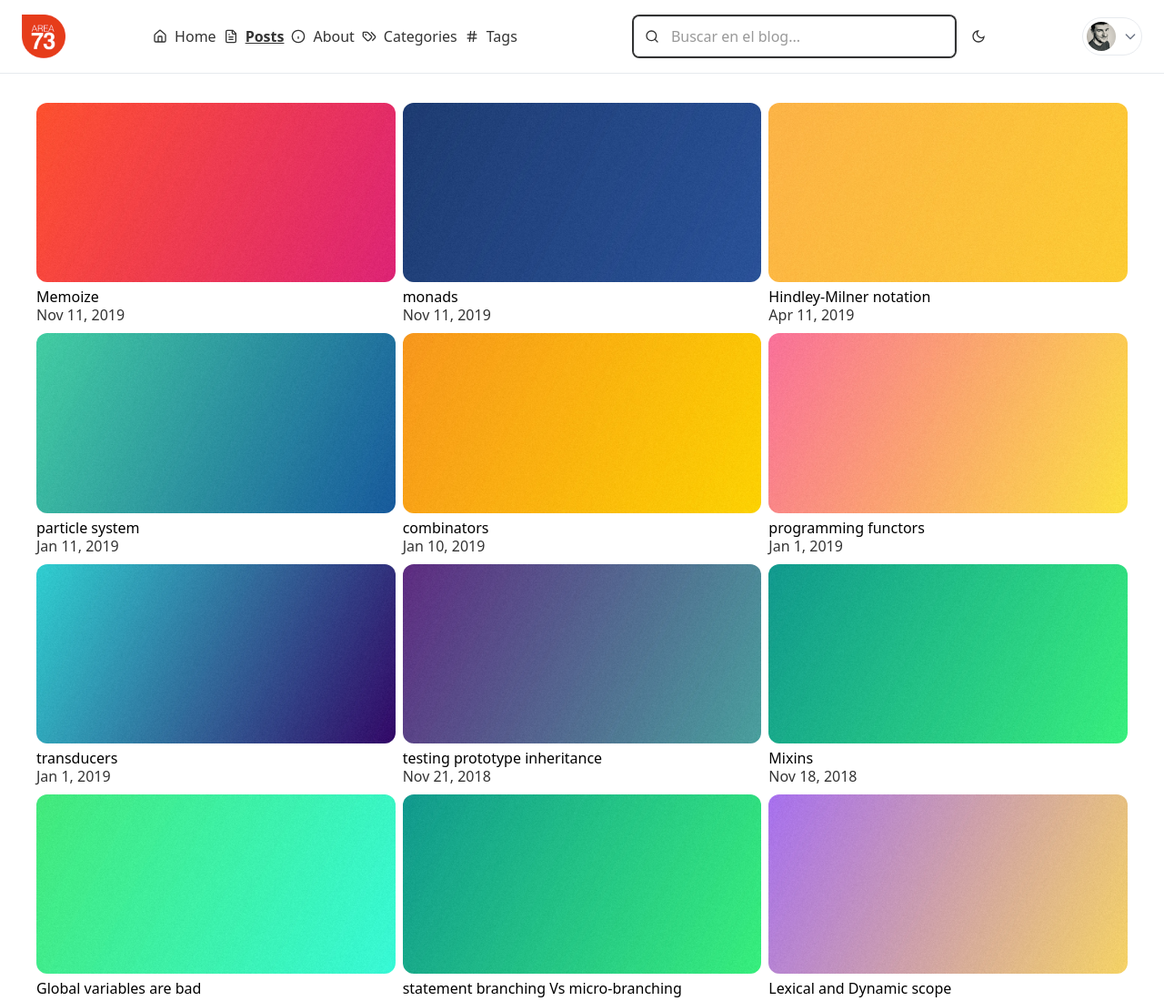
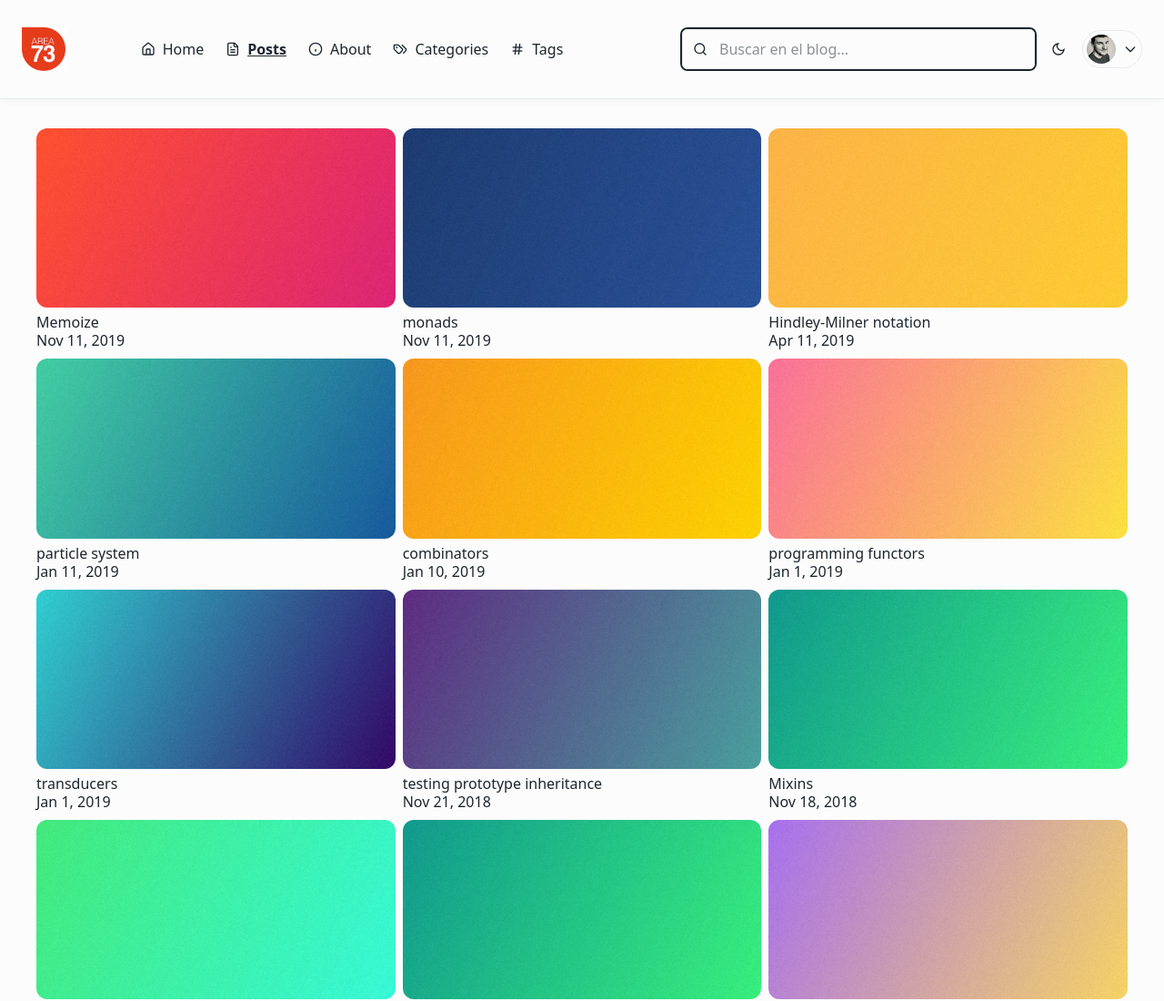
Before and after one commit to area73/erades.com, an Astro site: page /blog in a window 1280 px wide. Shown: the top 1100 px of the page at 91% size. Built offline with nearby package versions, Linux system fonts and the light colour scheme; Astro itself is replaced by a stand-in of ours.

Commit message:
Enhance Tailwind configuration and update component styles
- Added new color variables to the Tailwind configuration for improved theming.
- Refactored Header component styles for better layout and responsiveness, including a shadow effect.
- Updated SearchBox and SearchInput components to ensure consistent text color and layout.
- Modified BlogPost and index pages to apply background and text color classes for improved readability.
- Adjusted tag display styles in the tags page for better visual consistency.

```diff
--- a/src/components/Header.astro
+++ b/src/components/Header.astro
@@ -13,7 +13,10 @@ if (typeof window !== "undefined") {
 ---
 
 <header
-  class="w-full flex items-center justify-between px-6 py-4 border-b bg-background sticky top-0 z-50"
+  class="w-full border-b bg-background sticky top-0 z-50 shadow-[0_2px_8px_rgba(0,0,0,0.04)]"
+>
+  <div
+    class="max-w-[1440px] mx-auto w-full flex items-center justify-between px-6 py-4"
   >
     <div class="flex items-center gap-6 min-w-0">
       <a
@@ -27,7 +30,7 @@ if (typeof window !== "undefined") {
         />
       </a>
     </div>
-  <nav class="flex items-center gap-2">
+    <nav class="flex items-center gap-6">
       <HeaderLink href="/">Home</HeaderLink>
       <HeaderLink href="/blog">Posts</HeaderLink>
       <HeaderLink href="/about">About</HeaderLink>
@@ -35,11 +38,13 @@ if (typeof window !== "undefined") {
       <HeaderLink href="/tags">Tags</HeaderLink>
     </nav>
     <div class="flex items-center gap-6 min-w-0">
-    <div class="hidden md:block min-w-0 flex-1">
+      <div class="hidden md:block">
+        <div class="w-[420px] max-w-full">
           <HeaderSearchBox client:only="react" />
         </div>
-    <div class="flex items-center gap-4 ml-4">
-      <!-- Dark mode switch funcional y visual como el repo de referencia -->
+      </div>
+      <div class="flex items-center gap-4">
+        <div class="flex items-center gap-2">
           <button
             id="theme-toggle-btn"
             type="button"
@@ -57,25 +62,24 @@ if (typeof window !== "undefined") {
                   ? '<svg class="h-4 w-4 text-muted-foreground hover:text-foreground transition-colors" fill="none" stroke="currentColor" stroke-width="2" viewBox="0 0 24 24"><circle cx="12" cy="12" r="5"/><path d="M12 1v2m0 18v2m11-11h-2M3 12H1m16.95 7.07-1.41-1.41M6.34 6.34 4.93 4.93m12.02 0-1.41 1.41M6.34 17.66l-1.41 1.41"/></svg>'
                   : '<svg class="h-4 w-4 text-muted-foreground hover:text-foreground transition-colors" fill="none" stroke="currentColor" stroke-width="2" viewBox="0 0 24 24"><path d="M21 12.79A9 9 0 1 1 11.21 3a7 7 0 0 0 9.79 9.79z"/></svg>';
               const setIcon = () => {
-            const isDark = document.documentElement.classList.contains("dark");
+                const isDark =
+                  document.documentElement.classList.contains("dark");
                 iconSpan.innerHTML = getSvg(isDark);
               };
               setIcon();
               btn.addEventListener("click", () => {
-            const isDark = document.documentElement.classList.toggle("dark");
+                const isDark =
+                  document.documentElement.classList.toggle("dark");
                 localStorage.setItem("theme", isDark ? "dark" : "light");
                 setIcon();
               });
             }
           </script>
-    </div>
-  </div>
-  <!-- User avatar dropdown visual (shadcn-ui style) -->
           <div class="relative">
             <button
               id="avatar-btn"
               type="button"
-      class="flex items-center rounded-full border bg-white dark:bg-gray-800 p-1 focus:outline-none"
+              class="flex items-center rounded-full border bg-card p-1 focus:outline-none"
               aria-haspopup="true"
               aria-expanded="false"
             >
@@ -85,21 +89,25 @@ if (typeof window !== "undefined") {
                 class="h-8 w-8 rounded-full object-cover"
               />
               <svg
-        class="ml-2 h-4 w-4 text-gray-500"
+                class="ml-2 h-4 w-4 text-muted-foreground"
                 fill="none"
                 stroke="currentColor"
                 stroke-width="2"
                 viewBox="0 0 24 24"
-        ><path stroke-linecap="round" stroke-linejoin="round" d="M19 9l-7 7-7-7"
-        ></path></svg
+                ><path
+                  stroke-linecap="round"
+                  stroke-linejoin="round"
+                  d="M19 9l-7 7-7-7"></path></svg
               >
             </button>
             <div
               id="avatar-menu"
-      class="hidden absolute right-0 mt-2 w-56 rounded-md shadow-lg bg-white dark:bg-gray-800 ring-1 ring-border focus:outline-none z-50"
+              class="hidden absolute right-0 mt-2 w-56 rounded-md shadow-lg bg-popover ring-1 ring-border focus:outline-none z-50"
             >
               <div class="py-3 px-4 border-b">
-        <div class="text-sm font-medium leading-none">Rodrigo Erades</div>
+                <div class="text-sm font-medium leading-none">
+                  Rodrigo Erades
+                </div>
                 <div class="text-xs text-muted-foreground truncate">
                   rerades@siete3.com
                 </div>
@@ -109,7 +117,7 @@ if (typeof window !== "undefined") {
                   href="https://linkedin.com/"
                   target="_blank"
                   rel="noopener noreferrer"
-          class="flex items-center gap-2 px-4 py-2 text-sm text-gray-700 dark:text-gray-200 hover:bg-gray-100 dark:hover:bg-gray-700 transition-colors font-medium"
+                  class="flex items-center gap-2 px-4 py-2 text-sm text-foreground hover:bg-muted transition-colors font-medium"
                 >
                   <svg
                     class="h-4 w-4 text-muted-foreground"
@@ -117,9 +125,10 @@ if (typeof window !== "undefined") {
                     stroke="currentColor"
                     stroke-width="2"
                     viewBox="0 0 24 24"
-            ><rect x="4" y="4" width="16" height="16" rx="2"></rect><path
-              d="M8 11v5"></path><path d="M8 8v.01"></path><path d="M12 16v-5"
-            ></path><path d="M16 16v-3a2 2 0 0 0-4 0"></path></svg
+                    ><rect x="4" y="4" width="16" height="16" rx="2"
+                    ></rect><path d="M8 11v5"></path><path d="M8 8v.01"
+                    ></path><path d="M12 16v-5"></path><path
+                      d="M16 16v-3a2 2 0 0 0-4 0"></path></svg
                   >
                   LinkedIn
                 </a>
@@ -127,7 +136,7 @@ if (typeof window !== "undefined") {
                   href="https://x.com/"
                   target="_blank"
                   rel="noopener noreferrer"
-          class="flex items-center gap-2 px-4 py-2 text-sm text-gray-700 dark:text-gray-200 hover:bg-gray-100 dark:hover:bg-gray-700 transition-colors font-medium"
+                  class="flex items-center gap-2 px-4 py-2 text-sm text-foreground hover:bg-muted transition-colors font-medium"
                 >
                   <svg
                     class="h-4 w-4 text-muted-foreground"
@@ -135,7 +144,8 @@ if (typeof window !== "undefined") {
                     stroke="currentColor"
                     stroke-width="2"
                     viewBox="0 0 24 24"
-            ><path d="M17 7L7 17"></path><path d="M7 7l10 10"></path></svg
+                    ><path d="M17 7L7 17"></path><path d="M7 7l10 10"
+                    ></path></svg
                   >
                   X
                 </a>
@@ -156,7 +166,11 @@ if (typeof window !== "undefined") {
                   toggleMenu();
                 });
                 document.addEventListener("click", (e) => {
-          if (open && !btn.contains(e.target) && !menu.contains(e.target)) {
+                  if (
+                    open &&
+                    !btn.contains(e.target) &&
+                    !menu.contains(e.target)
+                  ) {
                     toggleMenu(false);
                   }
                 });
@@ -167,4 +181,8 @@ if (typeof window !== "undefined") {
               }
             </script>
           </div>
+        </div>
+      </div>
+    </div>
+  </div>
 </header>
--- a/src/components/SearchBox.tsx
+++ b/src/components/SearchBox.tsx
@@ -71,7 +71,7 @@ export default function SearchBox({ query }: SearchBoxProps) {
                     className="mb-2 rounded-xl group-hover:shadow-lg transition-all"
                   />
                 )}
-                <h4 className="m-0 text-black leading-none group-hover:text-accent">
+                <h4 className="m-0 text-foreground leading-none group-hover:text-accent">
                   {fullDoc.title}
                 </h4>
                 <p className="m-0 group-hover:text-accent">
--- a/src/components/SearchInput.tsx
+++ b/src/components/SearchInput.tsx
@@ -8,7 +8,7 @@ type SearchInputProps = {
 export function SearchInput({ query, onQueryChange }: SearchInputProps) {
   return (
     <div className="relative flex items-center max-w-md w-full mx-8">
-      <span className="absolute left-3 top-1/2 -translate-y-1/2 flex items-center pointer-events-none">
+      <span className="absolute left-7 top-1/2 -translate-y-1/2 flex items-center pointer-events-none">
         {/* Lupa SVG accesible */}
         <svg
           className="h-4 w-4 text-muted-foreground"
@@ -35,7 +35,7 @@ export function SearchInput({ query, onQueryChange }: SearchInputProps) {
       <input
         type="text"
         placeholder="Buscar en el blog..."
-        className="pl-10 pr-4 h-11 w-full rounded-md border bg-background/80 text-base ring-offset-background placeholder:text-muted-foreground focus-visible:outline-none focus-visible:ring-2 focus-visible:ring-primary/20 focus-visible:border-primary transition-all duration-200"
+        className="m-4 pl-10 pr-4 h-11 w-full rounded-md border bg-secondary text-base ring-offset-background placeholder:text-muted-foreground focus-visible:outline-none focus-visible:ring-2 focus-visible:ring-primary/20 focus-visible:border-primary transition-all duration-200"
         autoFocus
         value={query}
         onChange={(e: React.ChangeEvent<HTMLInputElement>) =>
--- a/src/layouts/BlogPost.astro
+++ b/src/layouts/BlogPost.astro
@@ -22,7 +22,7 @@ const {
     <BaseHead title={title} description={description} />
   </head>
 
-  <body>
+  <body class="bg-background text-foreground min-h-screen">
     <Header />
     <main class="max-w-[1200px] mx-auto pt-8 w-[calc(100%-2em)]">
       <article>
@@ -56,7 +56,7 @@ const {
             <div class="flex flex-wrap gap-2 justify-end -mt-8">
               {
                 tags.map((tag) => (
-                  <span class="bg-gray-200 px-2 py-1 rounded-full">{tag}</span>
+                  <span class="bg-muted px-2 py-1 rounded-full">{tag}</span>
                 ))
               }
             </div>
--- a/src/pages/blog/index.astro
+++ b/src/pages/blog/index.astro
@@ -15,7 +15,7 @@ const posts = (await getCollection("blog")).sort(
   <head>
     <BaseHead title={SITE_TITLE} description={SITE_DESCRIPTION} />
   </head>
-  <body>
+  <body class="bg-background text-foreground min-h-screen">
     <Header />
     <main class="max-w-[1200px] mx-auto pt-8 transition-main">
       <section>
@@ -30,7 +30,7 @@ const posts = (await getCollection("blog")).sort(
                     alt=""
                     class="mb-2 rounded-xl group-hover:shadow-lg transition-all"
                   />
-                  <h4 class="m-0 text-black leading-none group-hover:text-accent">
+                  <h4 class="m-0 text-foreground leading-none group-hover:text-accent">
                     {post.data.title}
                   </h4>
                   <p class="m-0  group-hover:text-accent">
--- a/src/pages/index.astro
+++ b/src/pages/index.astro
@@ -9,7 +9,7 @@ import { SITE_TITLE, SITE_DESCRIPTION } from "../consts";
   <head>
     <BaseHead title={SITE_TITLE} description={SITE_DESCRIPTION} />
   </head>
-  <body>
+  <body class="bg-background text-foreground min-h-screen">
     <Header />
     <main class="max-w-[1200px] mx-auto pt-8 transition-main">
       <h1>🧑‍🚀 Hello, Astronaut!</h1>
--- a/src/pages/search.astro
+++ b/src/pages/search.astro
@@ -10,7 +10,7 @@ import SearchPageWrapper from "../components/SearchPageWrapper.tsx";
   <head>
     <BaseHead title={`Search | ${SITE_TITLE}`} description={SITE_DESCRIPTION} />
   </head>
-  <body>
+  <body class="bg-background text-foreground min-h-screen">
     <Header />
     <main class="max-w-[1200px] mx-auto pt-8 transition-main">
       <section>
--- a/src/pages/tags.astro
+++ b/src/pages/tags.astro
@@ -26,7 +26,7 @@ const maxCount = Math.max(...Object.values(tagCounts));
           <a
             href={`/tags/${encodeURIComponent(tag)}/`}
             style={`font-size: ${getFontSize(tagCounts[tag], minCount, maxCount)};`}
-            class="font-semibold text-gray-700 hover:text-accent transition-all"
+            class="font-semibold text-foreground hover:text-accent transition-all"
           >
             {tag} ({tagCounts[tag]})
           </a>
--- a/src/styles/global.css
+++ b/src/styles/global.css
@@ -118,8 +118,9 @@
     --transition-fast: all 0.15s cubic-bezier(0.4, 0, 0.2, 1);
     --transition-smooth: all 0.3s cubic-bezier(0.4, 0, 0.2, 1);
   }
+}
 
-  .dark {
+html.dark {
   /* Modo oscuro elegante */
   --background: 215 28% 8%;
   --foreground: 215 20% 95%;
@@ -179,4 +180,8 @@
   --shadow-medium: 0 4px 20px hsl(215 28% 0%/0.4);
   --shadow-large: 0 8px 40px hsl(215 28% 0%/0.5);
 }
+
+body {
+  background-color: hsl(var(--background));
+  color: hsl(var(--foreground));
 }
--- a/tailwind.config.js
+++ b/tailwind.config.js
@@ -61,6 +61,32 @@ export default {
         "accordion-down": "accordion-down 0.2s ease-out",
         "accordion-up": "accordion-up 0.2s ease-out",
       },
+      colors: {
+        background: "hsl(var(--background))",
+        foreground: "hsl(var(--foreground))",
+        muted: "hsl(var(--muted))",
+        "muted-foreground": "hsl(var(--muted-foreground))",
+        secondary: "hsl(var(--secondary))",
+        "secondary-foreground": "hsl(var(--secondary-foreground))",
+        card: "hsl(var(--card))",
+        "card-foreground": "hsl(var(--card-foreground))",
+        input: "hsl(var(--input))",
+        border: "hsl(var(--border))",
+        popover: "hsl(var(--popover))",
+        "popover-foreground": "hsl(var(--popover-foreground))",
+        accent: "hsl(var(--accent))",
+        "accent-foreground": "hsl(var(--accent-foreground))",
+        primary: "hsl(var(--primary))",
+        "primary-foreground": "hsl(var(--primary-foreground))",
+        destructive: "hsl(var(--destructive))",
+        "destructive-foreground": "hsl(var(--destructive-foreground))",
+        success: "hsl(var(--success))",
+        "success-foreground": "hsl(var(--success-foreground))",
+        warning: "hsl(var(--warning))",
+        "warning-foreground": "hsl(var(--warning-foreground))",
+        ring: "hsl(var(--ring))",
+        // Puedes agregar más si tienes más variables
+      },
     },
   },
 
```
Also changed, not shown: src/components/SearchBox.astro (+36 -24 lines). Lines whose indentation alone changed are shown as unchanged.
